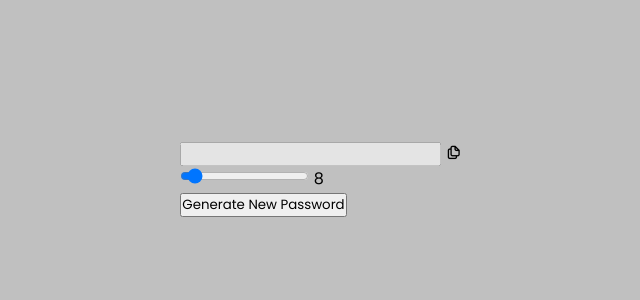
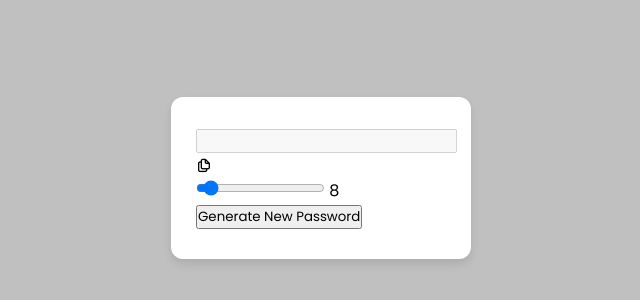
Before and after one commit to BiwashGurung/Password-Generator, a plain HTML site: page index.html in a window 1280 px wide. Shown: the part 222-522 px from the top of the page, without its empty margins (319-959 px from the left). Drawn offline with nearby package versions, Linux system fonts and the light colour scheme.

Commit message:
feat : added border

```diff
--- a/style.css
+++ b/style.css
@@ -14,3 +14,13 @@ body {
   justify-content: center;
   background-color: #C0C0C0;
 }
+
+.wrapper {
+  position: relative;
+  max-width: 300px;
+  width: 100%;
+  background: #fff;
+  border-radius: 12px;
+  padding: 30px 25px;
+  box-shadow: 0 5px 10px rgba(0, 0, 0, 0.1);
+}
```
